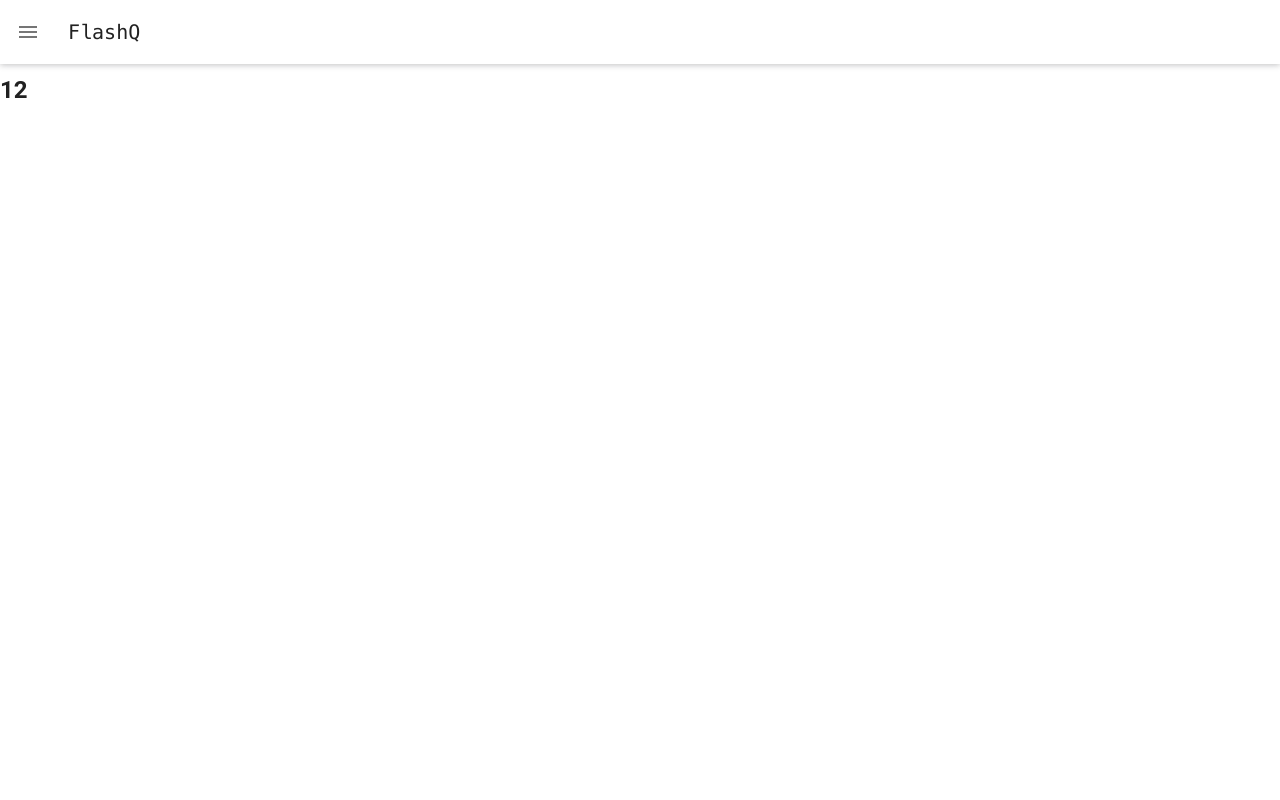
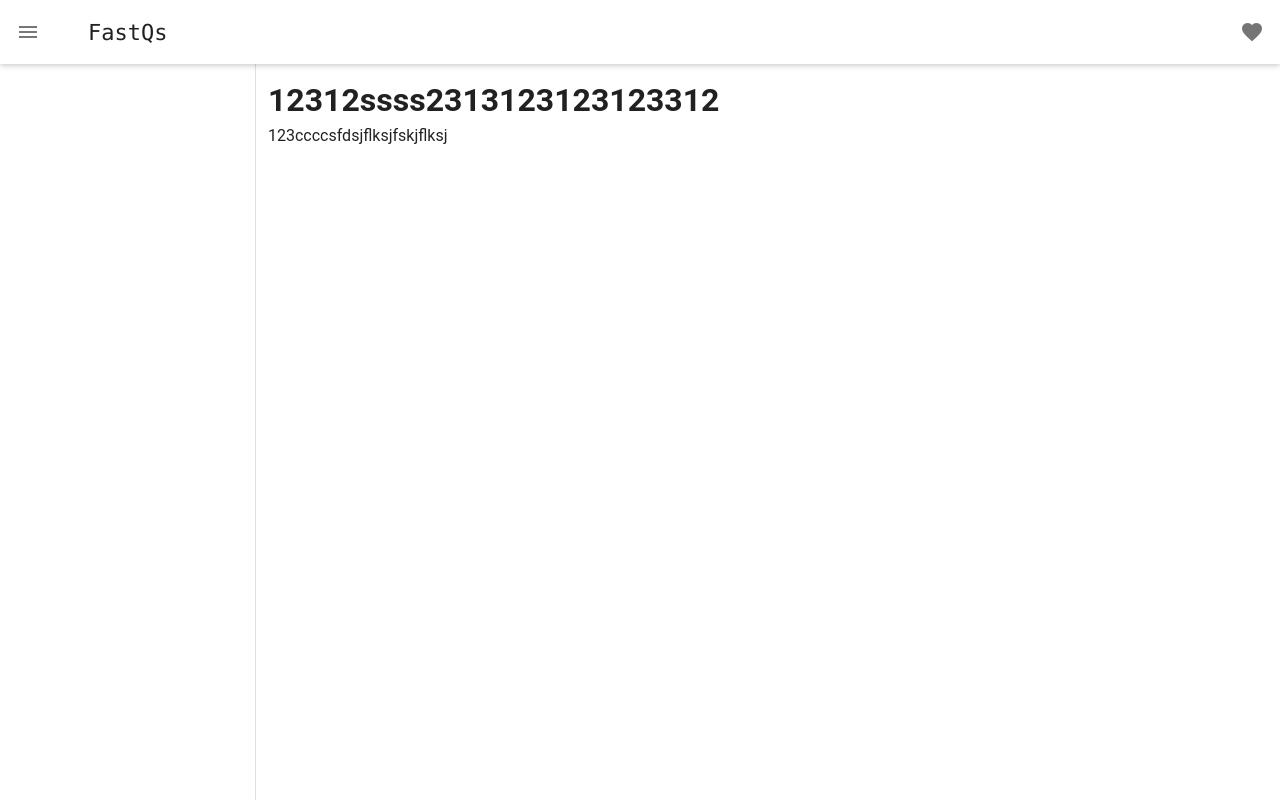
Before and after one commit to Jesty688/FasterQuestion, a Vue app: page / in a window 1280 px wide. Both pictures are taken after a click on the button 28 px from the left and 32 px from the top of the page. Built offline with nearby package versions, Linux system fonts and the light colour scheme.

Commit message:
优化顶栏

```diff
--- a/src/App.vue
+++ b/src/App.vue
@@ -1,20 +1,24 @@
 <template>
   <v-app>
-    <nav>
-      <v-app-bar color="#fff" class="elevation">
-        <v-app-bar-nav-icon
-          @click="drawer = drawer ? false : true"
-        ></v-app-bar-nav-icon>
-        <a href="#" class="toolbar_title">
-          <v-toolbar-title>FlashQ</v-toolbar-title>
-        </a>
-        <v-spacer></v-spacer>
-      </v-app-bar>
-    </nav>
-
-    <v-navigation-drawer class="nav_asideg" v-model="drawer">
-      <h2>12</h2>
+    <v-app-bar color="#fff" class="elevation" light fixed>
+      <v-app-bar-nav-icon
+        @click="drawer = drawer ? false : true"
+      ></v-app-bar-nav-icon>
+      <v-toolbar-title class="toolbar_title">FastQs</v-toolbar-title>
+      <v-spacer></v-spacer>
+      <v-btn icon>
+        <v-icon>mdi-heart</v-icon>
+      </v-btn>
+    </v-app-bar>
+    <v-navigation-drawer app absolute v-model="drawer">
+      <h1>cb</h1>
     </v-navigation-drawer>
+    <v-main class="content_top">
+      <v-container fluid>
+        <h1>12312ssss2313123123123312</h1>
+        <div>123ccccsfdsjflksjfskjflksj</div>
+      </v-container>
+    </v-main>
   </v-app>
 </template>
 <script>
@@ -23,22 +27,29 @@ export default {
     drawer: false,
   }),
   mounted() {
-    console.log(
-      (document.querySelector(".v-navigation-drawer__border").style.display =
-        "none")
-    );
+    // console.log(
+    //   (document.querySelector(".v-navigation-drawer__border").style.display =
+    //     "none")
+    // );
   },
   name: "App",
 };
 </script>
 <style scoped>
 @import "assets/css/reset.css";
+.fixed {
+  position: fixed;
+  top: 0;
+  right: 0;
+  left: 0;
+}
 .elevation {
   box-shadow: 0 1px 6px 0 rgba(32, 33, 36, 0.28) !important;
 }
-.nav_asideg {
-  margin: 8px 0;
+.content_top {
+  padding-top: 64px !important;
 }
+
 .toolbar_title {
   font-size: 22px !important;
   color: inherit;
@@ -46,6 +57,7 @@ export default {
   -ms-user-select: none;
   user-select: none;
   margin: 0 16px;
+  font-family: "Menlo", "PingFang" !important;
 }
 .toolbar_title > div {
   font-family: "Menlo", "PingFang" !important;
```
Also changed, not shown: draw.html (added, +48 -0 lines).
